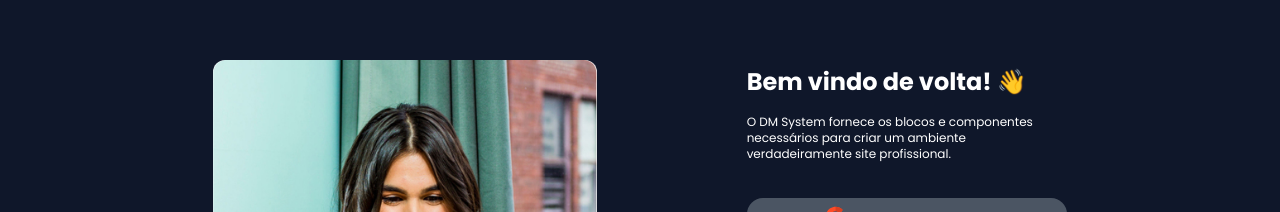
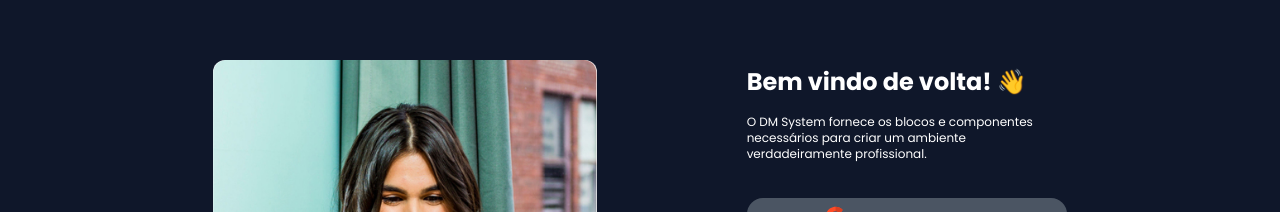
Before and after one commit to Denis78-sys/formulario-com-tailwindcss, a Nuxt app: page / in a window 1280 px wide. Shown: the part 128-340 px from the top of the page. Built offline with nearby package versions, Linux system fonts and the light colour scheme.

Commit message:
Atualizando descrição do formulário

```diff
--- a/components/organisms/Formulario.vue
+++ b/components/organisms/Formulario.vue
@@ -4,7 +4,7 @@
     <BemVindo />
     <p class="text-white text-gray-400 lg:text-xs sm:text-xs mb-4">
       O DM System fornece os blocos e componentes necessários para criar um
-      ambiente verdadeiramente site profissional.
+      ambiente verdadeiramente profissional.
     </p>
     <button
       class="flex gap-4 justify-center items-center text-white text-xs bg-gray-600 p-2 w-full mb-12 mt-9 rounded-2xl"
```
